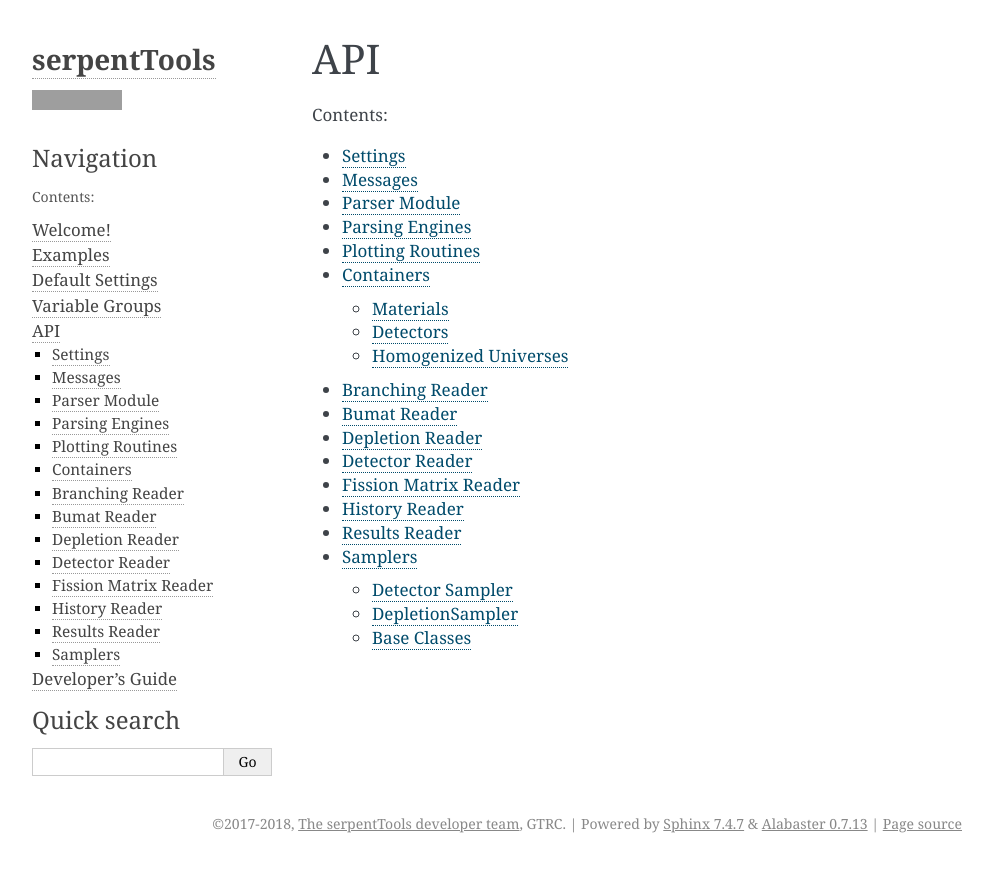
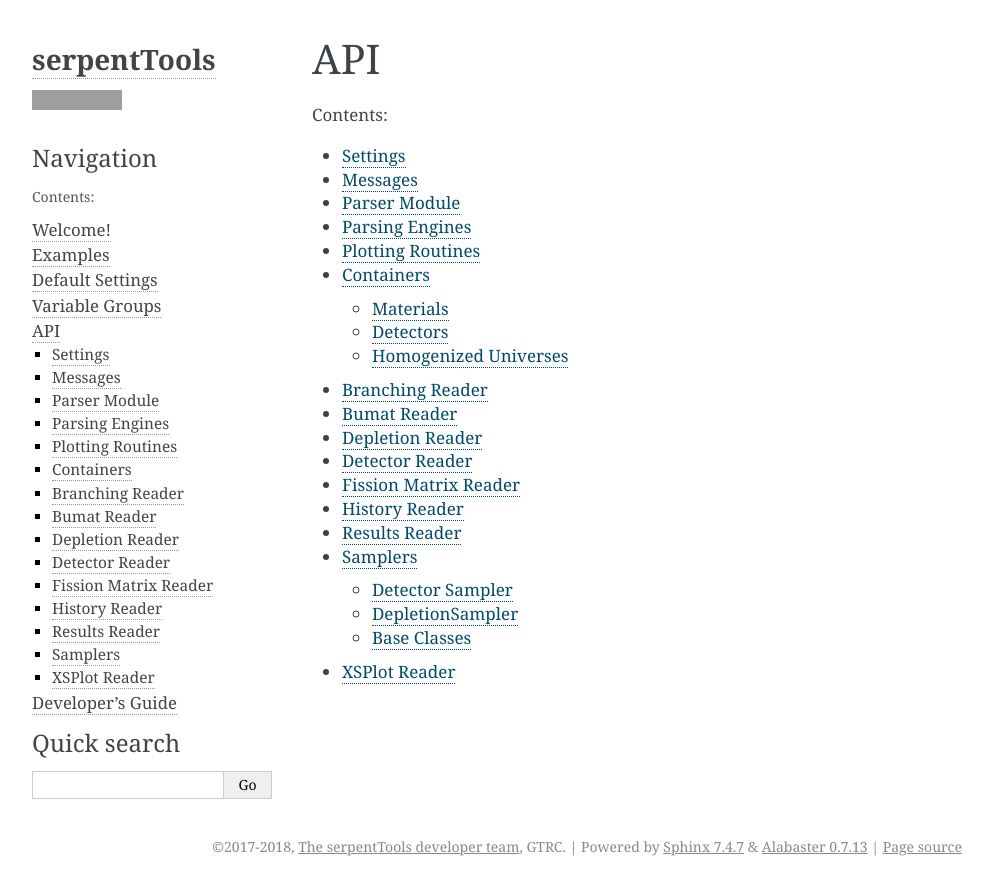
Before and after one commit to CORE-GATECH-GROUP/serpent-tools, a Sphinx documentation site: the page built from docs/api/index.rst, in a window 1280 px wide. Shown: the top 895 px of the page, without its empty margins (148-1141 px from the left). Built offline with Sphinx 7.4.7, drawn with Linux system fonts in a browser that asks for light colours; grey boxes are pictures that could not be loaded.

```diff
--- a/docs/api/containers.rst
+++ b/docs/api/containers.rst
@@ -15,6 +15,8 @@ data in a logical and accessible format. These containers are detailed here.
 
 
 .. autoclass:: serpentTools.objects.containers.BranchContainer
+
+.. autoclass:: serpentTools.objects.xsdata.XSData
 
 Materials
 ---------
--- a/docs/api/index.rst
+++ b/docs/api/index.rst
@@ -21,3 +21,4 @@ API
    history.rst
    results.rst
    sampler.rst
+   xsplot.rst
```
